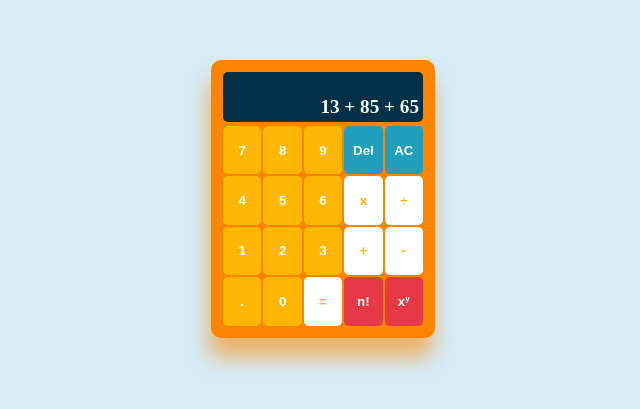
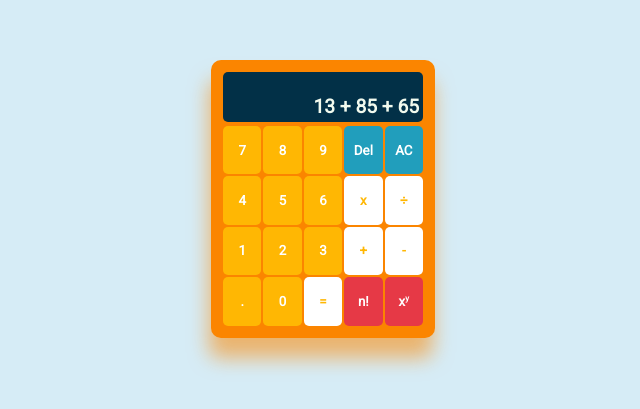
Before and after one commit to IsiNavarro/odin-calculator, a plain HTML site: page index.html in a window 1280 px wide. Shown: the part 201-610 px from the top of the page, 317-957 px from the left. Drawn offline with Linux system fonts and the light colour scheme.

Commit message:
Add Roboto font

```diff
--- a/index.html
+++ b/index.html
@@ -8,6 +8,9 @@
 
     <link rel="shortcut icon" href="https://upload.wikimedia.org/wikipedia/commons/b/bc/GNOME_Calculator_icon_2018.svg" type="image/x-icon">
     <link rel="stylesheet" href="style.css">
+    <link rel="preconnect" href="https://fonts.googleapis.com">
+    <link rel="preconnect" href="https://fonts.gstatic.com" crossorigin>
+    <link href="https://fonts.googleapis.com/css2?family=Roboto&display=swap" rel="stylesheet">
     <script src="script.js" defer></script>
 </head>
 <body>
@@ -18,7 +21,7 @@
         <div class="container">
             <button>7</button><button>8</button><button>9</button><button class="delete">Del</button><button class="delete">AC</button>
 
-            <button>4</button><button>5</button><button>6</button><button class="operand">x</button><button class="operand">&#247</button>
+            <button>4</button><button>5</button><button>6</button><button class="operand">x</button><button class="operand">&#247</button> <!--Division Icon-->
 
             <button>1</button><button>2</button><button>3</button><button class="operand">+</button><button class="operand">-</button>
 
--- a/style.css
+++ b/style.css
@@ -2,6 +2,7 @@
     box-sizing: border-box;
     padding: 0;
     margin: 0;
+    font-family: 'Roboto', sans-serif;
 }
 body{
     min-height: 100vh;
```
